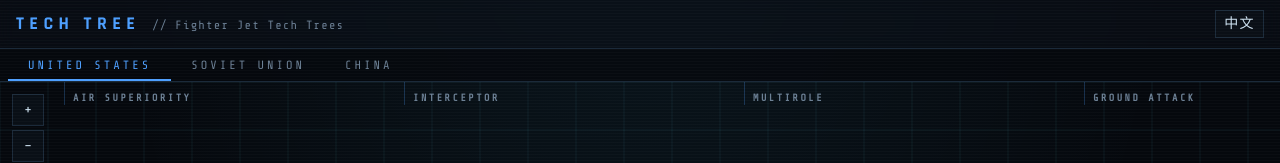
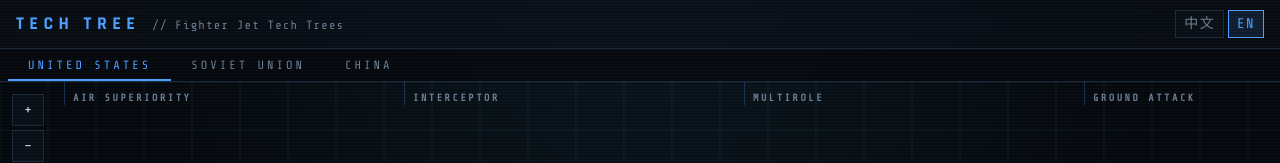
Before and after one commit to shrekshao/tech-tree-fighter, a React (Vite) app: page / in a window 1280 px wide. Shown: the top 163 px of the page. Built offline with nearby package versions, Linux system fonts and the light colour scheme.

Commit message:
tweak lang bar and header flicker

```diff
--- a/src/components/layout/Header.tsx
+++ b/src/components/layout/Header.tsx
@@ -9,7 +9,7 @@ export function Header({ dataset }: { dataset?: LoadedDataset }) {
   return (
     <header className="flex items-center justify-between gap-4 border-b border-hud-line bg-hud-panel/60 px-4 py-2.5 backdrop-blur">
       <div className="flex min-w-0 items-baseline gap-3">
-        <h1 className="animate-flicker font-display text-lg font-bold tracking-[0.3em] text-accent">
+        <h1 className="font-display text-lg font-bold tracking-[0.3em] text-accent">
           {t("app.title").toUpperCase()}
         </h1>
         {dataset && (
--- a/src/components/layout/LocaleSwitch.tsx
+++ b/src/components/layout/LocaleSwitch.tsx
@@ -1,17 +1,32 @@
-import { useTranslation } from "react-i18next";
+import { cn } from "@/lib/cn";
+import { SUPPORTED_LOCALES } from "@/i18n";
 import { useUIStore } from "@/state/store";
 
+/** 各语言的本族名称(按钮显示用)。 */
+const LOCALE_LABELS: Record<string, string> = { zh: "中文", en: "EN" };
+
 export function LocaleSwitch() {
-  const { t } = useTranslation();
   const locale = useUIStore((s) => s.locale);
   const setLocale = useUIStore((s) => s.setLocale);
   return (
-    <button
-      className="hud-btn !h-7 !w-auto px-2 text-[10px] tracking-widest"
-      onClick={() => setLocale(locale === "zh" ? "en" : "zh")}
-      title={t("app.localeSwitch")}
-    >
-      {t("app.localeSwitch")}
-    </button>
+    <div className="flex items-center gap-1">
+      {SUPPORTED_LOCALES.map((code) => {
+        const label = LOCALE_LABELS[code] ?? code;
+        const active = code === locale;
+        return (
+          <button
+            key={code}
+            className={cn(
+              "hud-btn locale-btn !h-7 !w-auto px-2 text-[10px] tracking-widest",
+              active && "locale-btn-active",
+            )}
+            onClick={() => setLocale(code)}
+            title={label}
+          >
+            {label}
+          </button>
+        );
+      })}
+    </div>
   );
 }
--- a/src/index.css
+++ b/src/index.css
@@ -51,6 +51,15 @@ body {
 .hud-btn:hover {
   border-color: var(--color-accent);
   color: var(--color-accent);
+}
+/* 语言切换按钮:默认淡色,选中态高亮(同 status-* 惯例) */
+.locale-btn {
+  color: var(--color-hud-dim);
+}
+.locale-btn-active {
+  border-color: var(--color-accent);
+  color: var(--color-accent);
+  background: color-mix(in srgb, var(--color-accent) 12%, transparent);
 }
 
 .hud-panel {
@@ -130,32 +139,6 @@ body {
   opacity: 0.9;
 }
 
-/* ---------- 动效 ---------- */
-@keyframes hud-flicker {
-  0%,
-  100% {
-    opacity: 1;
-  }
-  92% {
-    opacity: 1;
-  }
-  93% {
-    opacity: 0.55;
-  }
-  94% {
-    opacity: 1;
-  }
-  97% {
-    opacity: 0.75;
-  }
-  98% {
-    opacity: 1;
-  }
-}
-.animate-flicker {
-  animation: hud-flicker 7s infinite;
-}
-
 /* ---------- 滚动条 ---------- */
 *::-webkit-scrollbar {
   width: 8px;
@@ -170,9 +153,6 @@ body {
 }
 
 @media (prefers-reduced-motion: reduce) {
-  .animate-flicker {
-    animation: none;
-  }
   .scanlines::after {
     display: none;
   }
```
